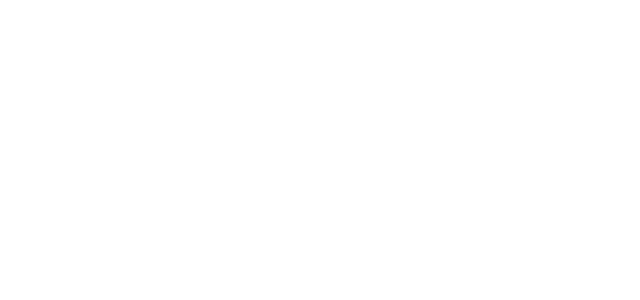
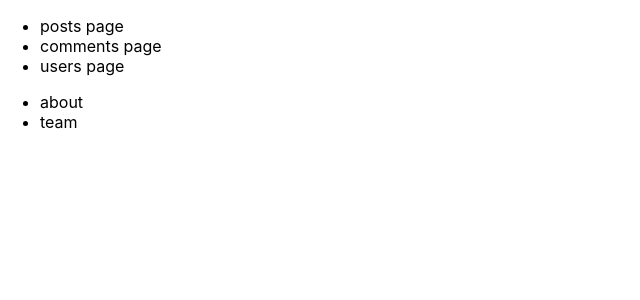
Before and after one commit to kulkov-a/react, a React (Create React App) app: page / in a window 1280 px wide. Shown: the top 300 px of the page, without its empty margins (0-640 px from the left). Built offline with nearby package versions, Linux system fonts and the light colour scheme.

Commit message:
HomeWork1 done

```diff
--- a/src/App.js
+++ b/src/App.js
@@ -6,9 +6,9 @@ function App() {
 
     <div>
 
-      <Menu item={['posts page', 'comments page', 'users page']}/>
+      <Menu items={['posts page', 'comments page', 'users page']}/>
         <Posts />
-      <Menu item={['about', 'team',]}/>
+      <Menu items={['about', 'team',]}/>
 
     </div>
 
--- a/src/components/menu/Menu.js
+++ b/src/components/menu/Menu.js
@@ -1,12 +1,12 @@
 
 export default function Menu(props) {
-    let {item} = props;
+    let {items} = props;
 
     return(
-        <div>
+        <ul>
             {
-
+                items.map(item => <li>{item}</li>)
             }
-        </div>
+        </ul>
     );
 }
--- a/src/components/posts/Posts.js
+++ b/src/components/posts/Posts.js
@@ -1,5 +1,7 @@
 
 export default function Posts(props) {
+
+
     return(
         <div>
 
```
